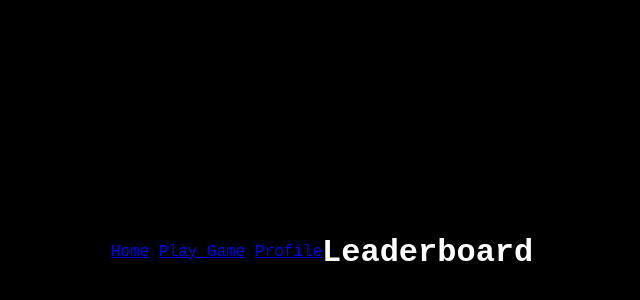
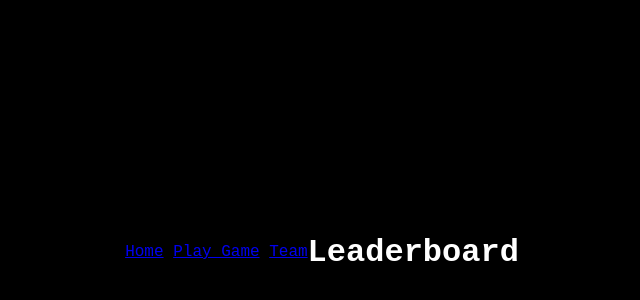
Before and after one commit to nboehlje/se319-midterm-project, a plain HTML site: page src/leaderboard.html in a window 1280 px wide. Shown: the part 148-448 px from the top of the page, without its empty margins (318-958 px from the left). Drawn offline with Linux system fonts and the light colour scheme.

Commit message:
fixed documentation

```diff
--- a/src/leaderboard.html
+++ b/src/leaderboard.html
@@ -10,7 +10,7 @@
     <nav>
         <a href="index.html">Home</a>
         <a href="game.html">Play Game</a>
-        <a href="profile.html">Profile</a>
+        <a href="team.html">Team</a>
     </nav>
     <div id="leaderboardPage">
         <h1>Leaderboard</h1>
```
Also changed, not shown: src/index.html (+2 -2 lines), src/team.html (+0 -1 lines).
